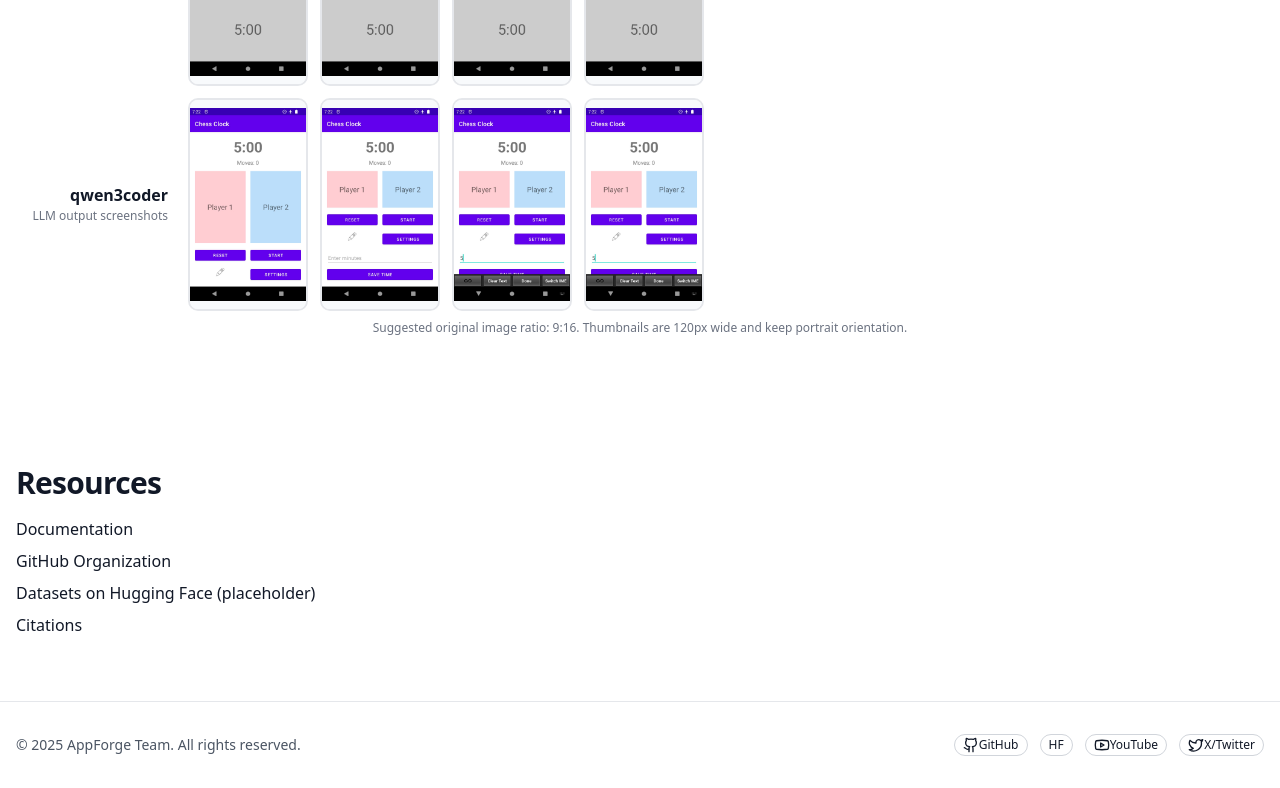
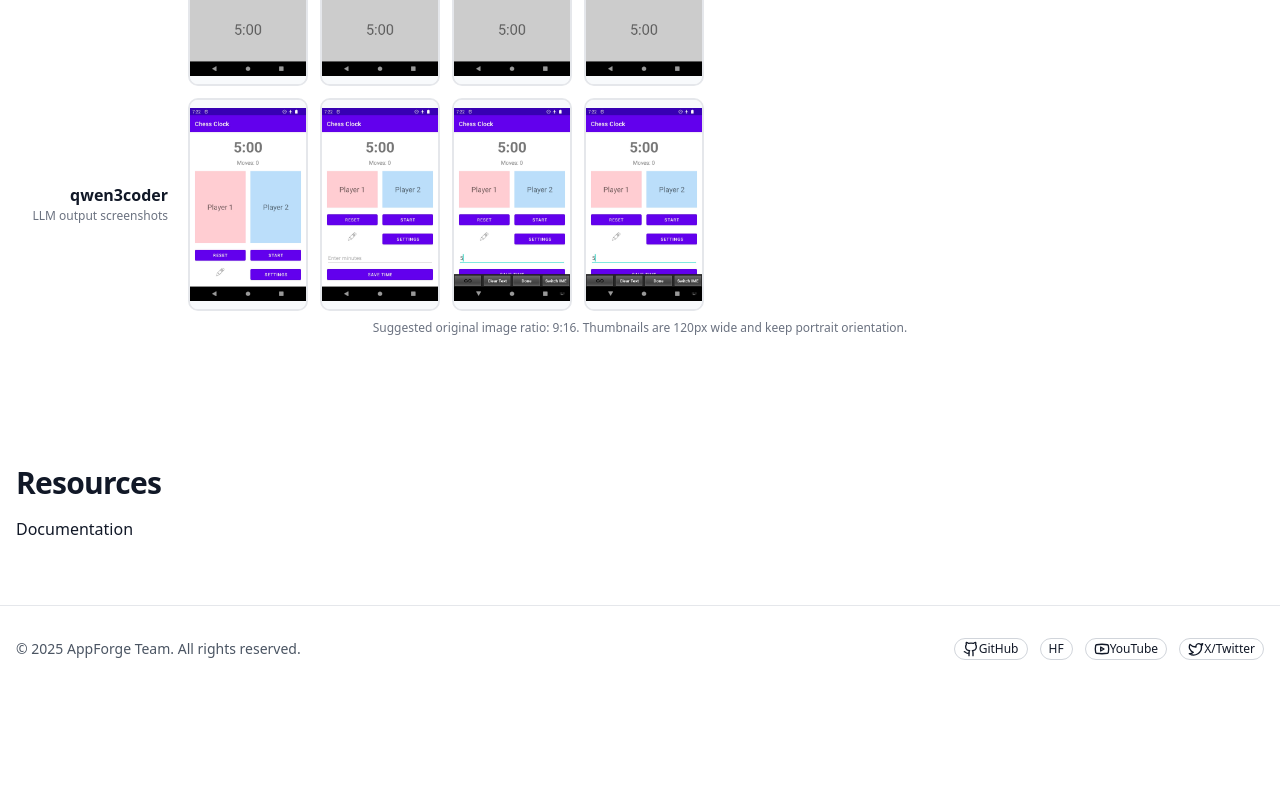
Before and after one commit to benchmark-project-website/benchmark-project-website.github.io, a Next.js app in the folder frontend/: page / in a window 1280 px wide. Shown: the part 2005-2793 px from the top of the page. After the commit the page ends 2697 px from the top, so only its background shows below. Built offline with nearby package versions, Linux system fonts and the light colour scheme.

Commit message:
Update page.jsx

```diff
--- a/frontend/app/AppForge/page.jsx
+++ b/frontend/app/AppForge/page.jsx
@@ -128,9 +128,6 @@ export default function Page() {
           <h2 className="h2">Resources</h2>
           <ul className="list-disc pl-6 space-y-2">
             <li><a className="hover:underline" href="/AppForge-Bench/">Documentation</a></li>
-            <li><a className="hover:underline" href="https://github.com/AppForge-Bench" target="_blank">GitHub Organization</a></li>
-            <li><a className="hover:underline" href="https://huggingface.co" target="_blank">Datasets on Hugging Face (placeholder)</a></li>
-            <li><a className="hover:underline" href="/citations">Citations</a></li>
           </ul>
         </div>
       </section>
```
